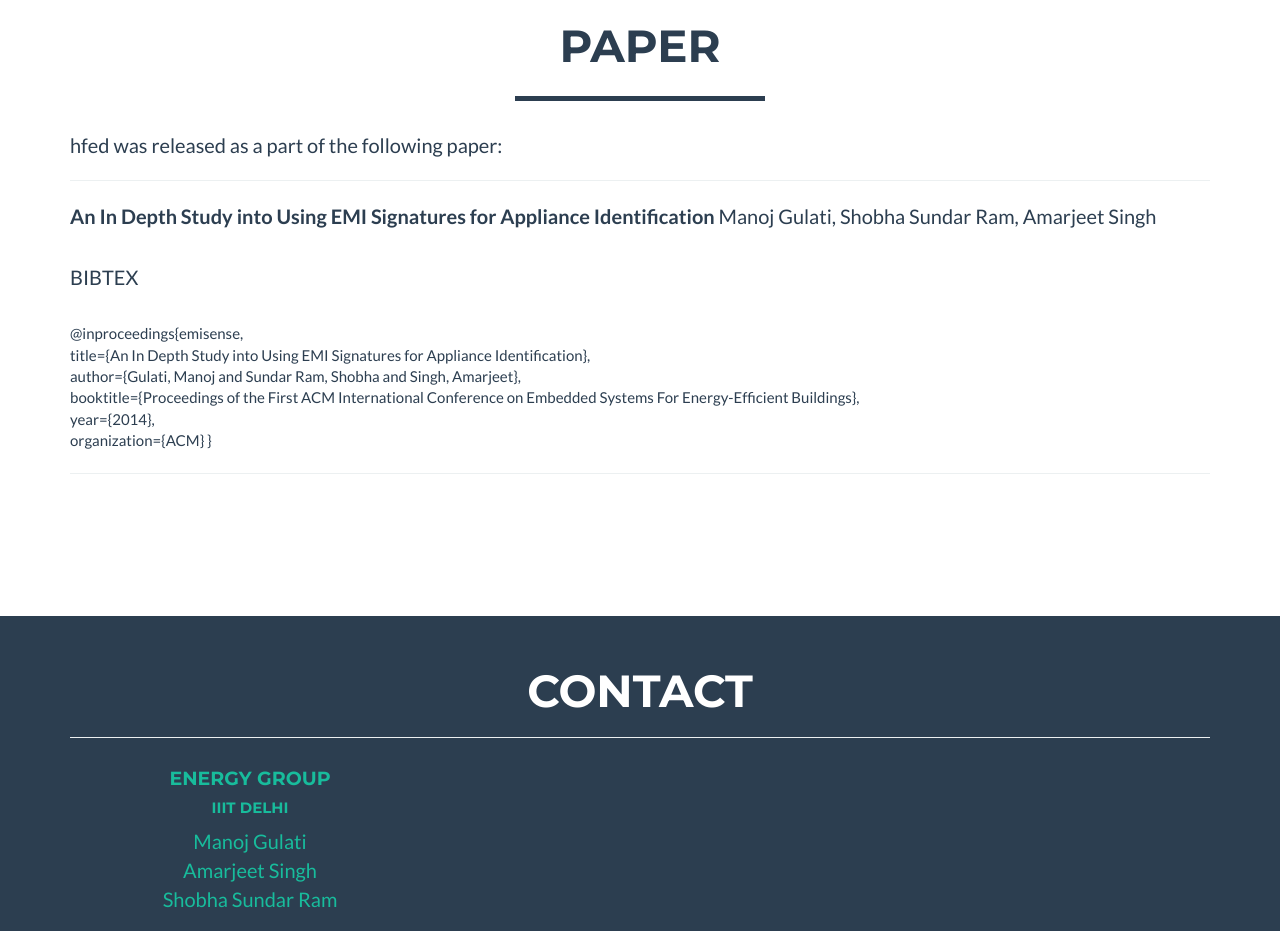
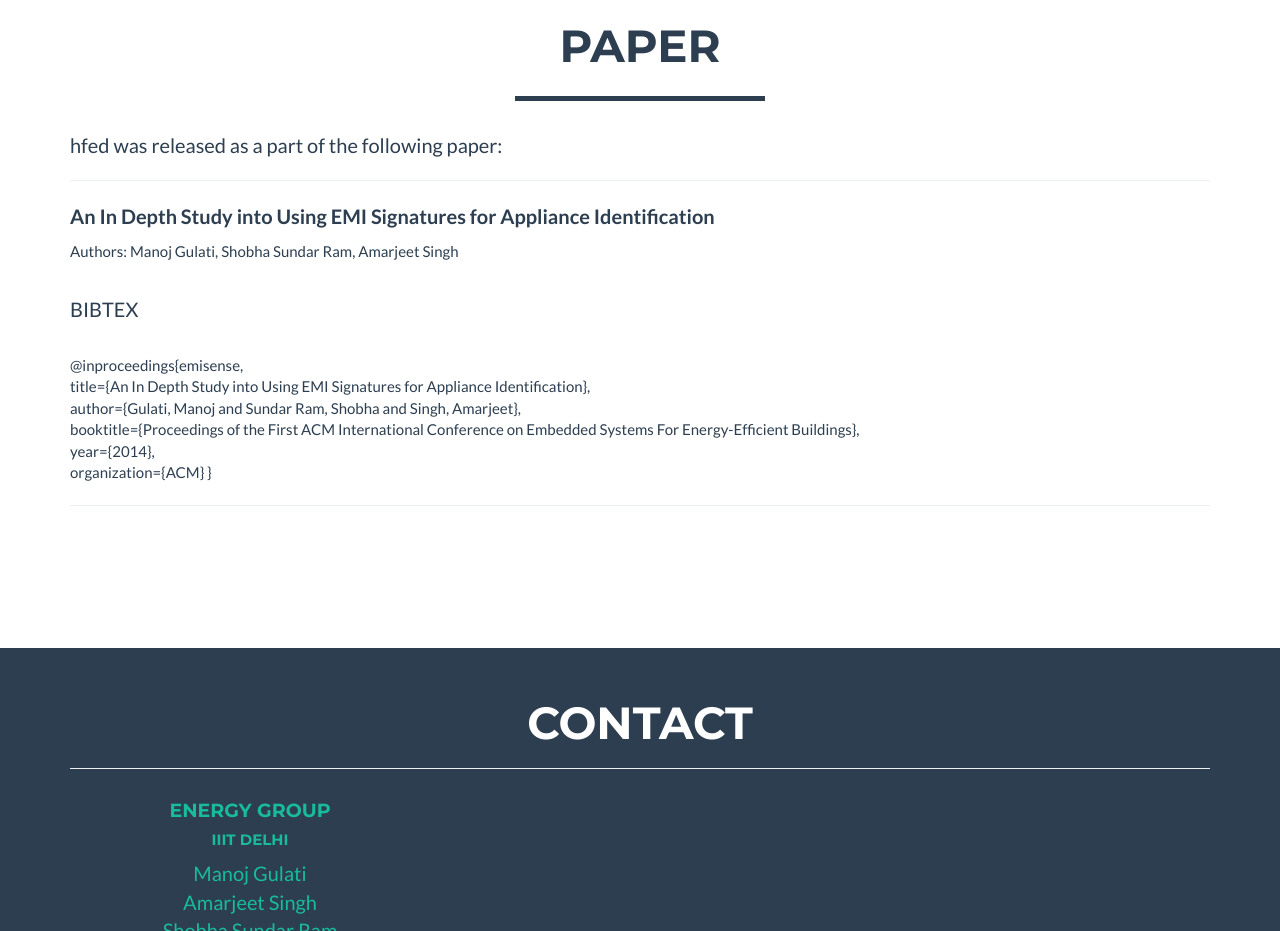
Before and after one commit to hfed/hfed.github.io, a plain HTML site: page index.html in a window 1280 px wide. Shown: the part 2460-3391 px from the top of the page. Drawn offline with nearby package versions, Linux system fonts and the light colour scheme.

Commit message:
updated index.html

```diff
--- a/index.html
+++ b/index.html
@@ -245,7 +245,8 @@
                 <div class="col-lg-12">
                     <p>hfed was released as a part of the following paper:</p>
                     <hr/>
-                    <p><b><a href="http://arxiv.org/abs/1404.3878"></a>An In Depth Study into Using EMI Signatures for Appliance Identification</a></b> Manoj Gulati, Shobha Sundar Ram, Amarjeet Singh</p>
+                    <p><b><a href="http://arxiv.org/abs/1404.3878"></a>An In Depth Study into Using EMI Signatures for Appliance Identification</a></b></p>
+                    </p>Authors: Manoj Gulati, Shobha Sundar Ram, Amarjeet Singh</p>
                     <br/>
                    <p>BIBTEX</p>
                     <br/>
```
